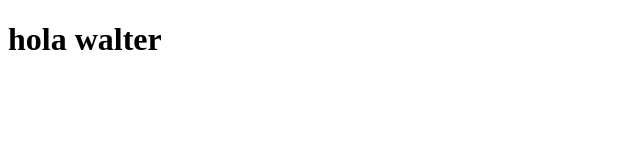
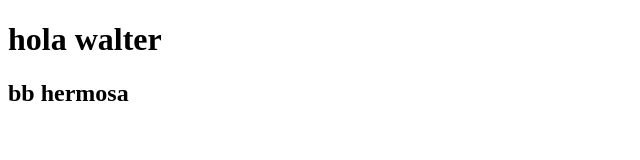
Before and after one commit to HectorRestrepo13/RetoWal, a plain HTML site: page index.html in a window 1280 px wide. Shown: the whole page, without its empty margins (0-640 px from the left). Drawn offline with Linux system fonts and the light colour scheme.

Commit message:
actulizar index

```diff
--- a/index.html
+++ b/index.html
@@ -7,5 +7,6 @@
   </head>
   <body>
     <h1>hola walter</h1>
+    <h2>bb hermosa</h2>
   </body>
 </html>
```
